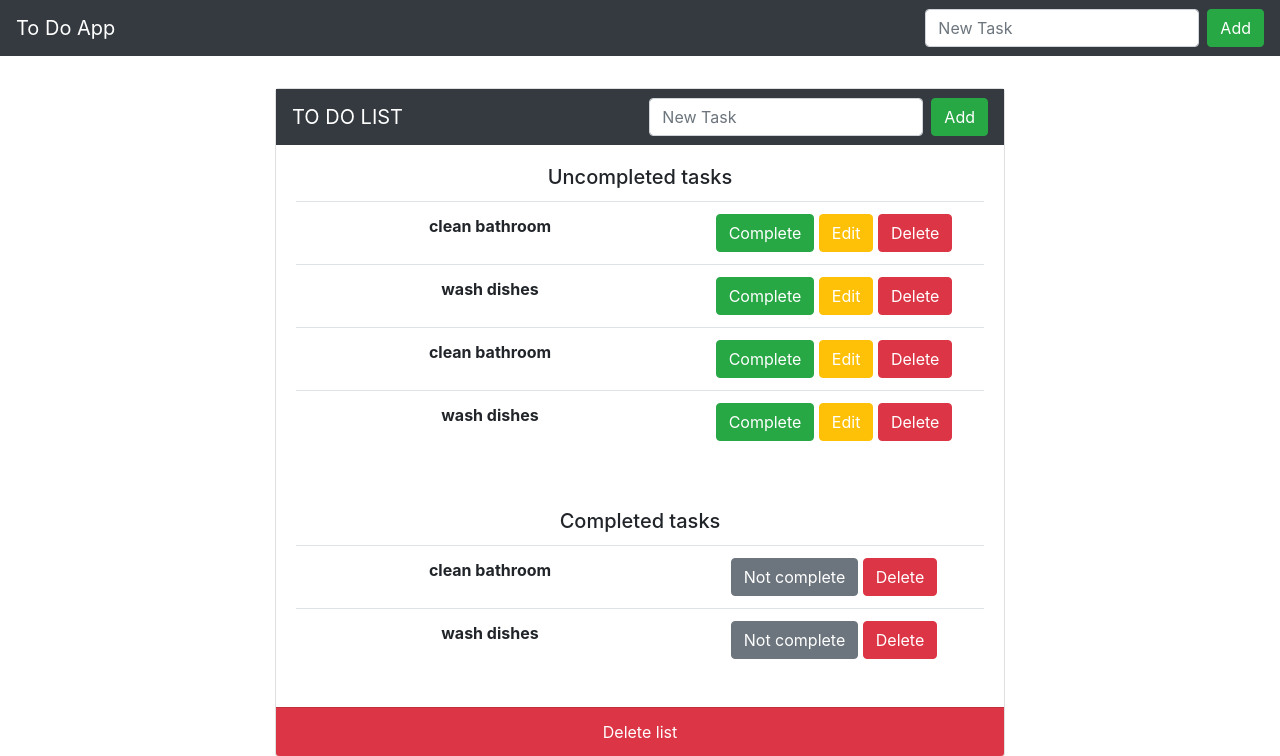
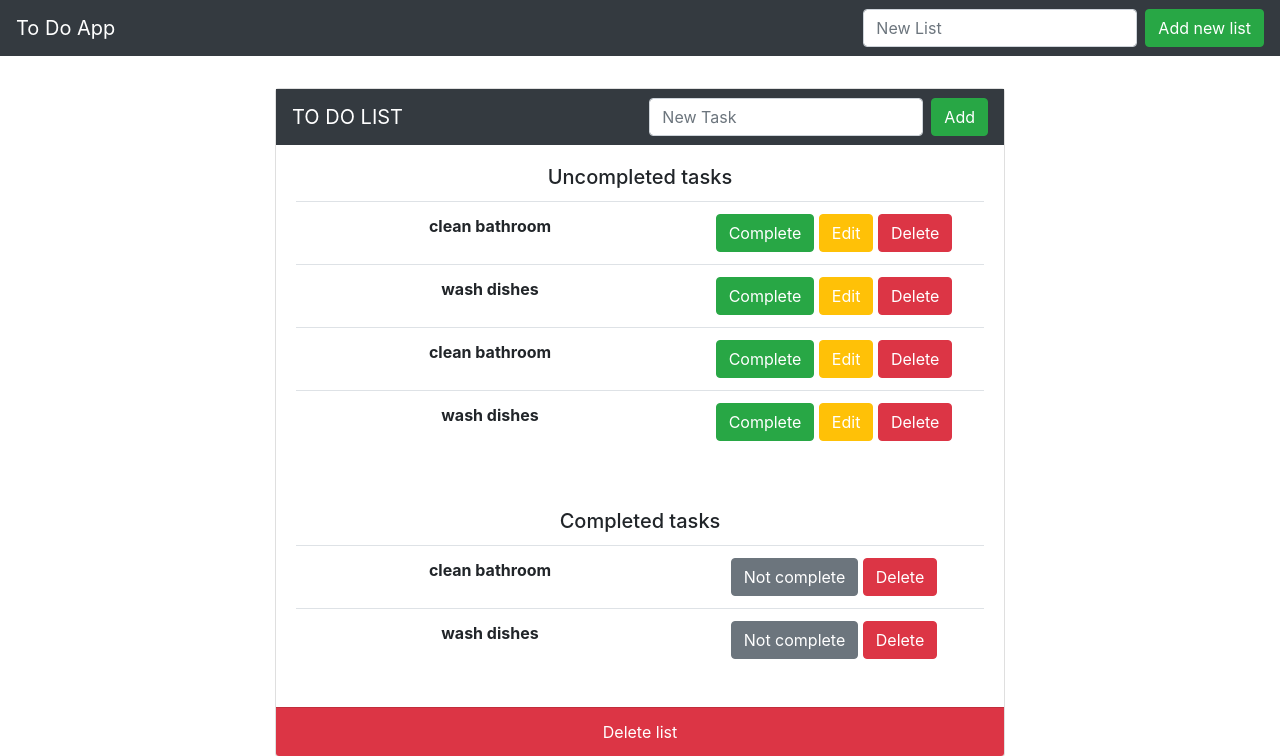
Before and after one commit to kajarosz/django-to-do-app, a Django app: page /todoapp/ in a window 1280 px wide. Shown: the top 756 px of the page. Run offline with Django 4.2, Linux system fonts and the light colour scheme; data comes from the database, SQL or seed files in the repository; both versions use the stored data as it was after the commit; some libraries are stand-ins or nearby versions.

Commit message:
Implemented POST request: create new to do list.

```diff
--- a/mysite/todoapp/templates/todoapp/base.html
+++ b/mysite/todoapp/templates/todoapp/base.html
@@ -14,8 +14,8 @@
     <a class="navbar-brand" href="#">To Do App</a>
     <form class="form-inline" method="POST">
         {% csrf_token %}
-      <input class="form-control mr-sm-2" type="text" placeholder="New Task" aria-label="Search" name="task">
-      <button class="btn btn-success my-2 my-sm-0" type="submit">Add</button>
+      <input class="form-control mr-sm-2" type="text" placeholder="New List" aria-label="Search" name="todolist">
+      <button class="btn btn-success my-2 my-sm-0" type="submit" name="add-list" value="add-list">Add new list</button>
     </form>
   </nav>
   <body>
--- a/mysite/todoapp/templates/todoapp/home.html
+++ b/mysite/todoapp/templates/todoapp/home.html
@@ -21,7 +21,7 @@
                     {% csrf_token %}
                     <input class="form-control mr-sm-2" type="search" placeholder="New Task" aria-label="Search"
                         name="task">
-                    <button class="btn btn-success my-2 my-sm-0" type="submit">Add</button>
+                    <button class="btn btn-success my-2 my-sm-0" type="submit" name="add-task" value="add-task">Add</button>
                 </form>
             </div>
             <div class="card-body">
--- a/mysite/todoapp/views.py
+++ b/mysite/todoapp/views.py
@@ -2,18 +2,25 @@ from audioop import reverse
 from django.shortcuts import render, redirect
 from django.urls import reverse
 from django.contrib import messages
-from .forms import TaskForm
-from .models import Task
+from .forms import TaskForm, ToDoListForm
+from .models import Task, ToDoList
 
 # Create your views here.
 
 def home(request):
     if request.method == 'POST':
-        form = TaskForm(request.POST or None)
-        if form.is_valid():
-            form.save()
-            messages.success(request, ('Task has been added to the list!'))
-            return redirect(reverse('todoapp:home'))
+        if request.POST.get('add-task'):
+            form = TaskForm(request.POST or None)
+            if form.is_valid():
+                form.save()
+                messages.success(request, ('Task has been added to the list!'))
+                return redirect(reverse('todoapp:home'))
+        if request.POST.get('add-list'):
+            form = ToDoListForm(request.POST or None)
+            if form.is_valid():
+                form.save()
+                messages.success(request, ('New task list created successfuly!'))
+                return redirect(reverse('todoapp:home'))
     else:
         completed_task_list = Task.objects.filter(completed=True)
         uncompleted_task_list = Task.objects.filter(completed=False)
```
Also changed, not shown: mysite/db.sqlite3.
